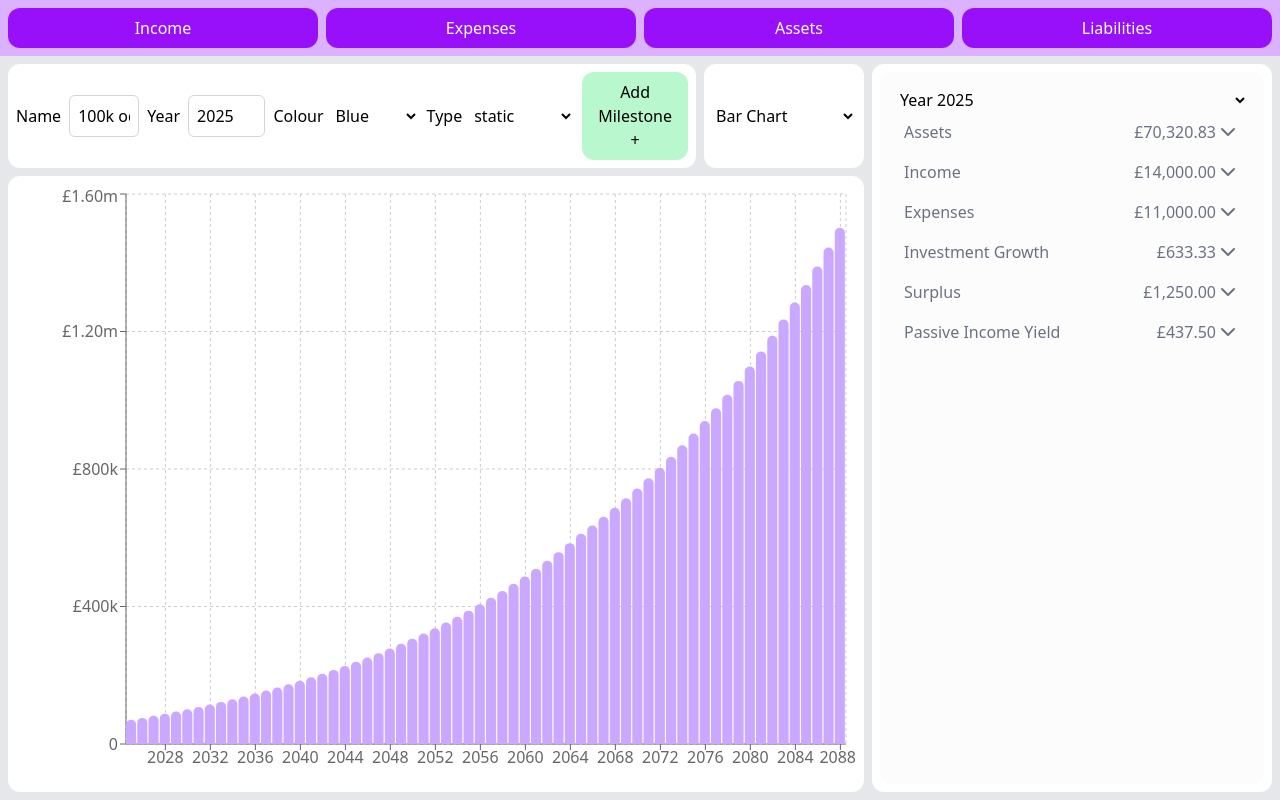
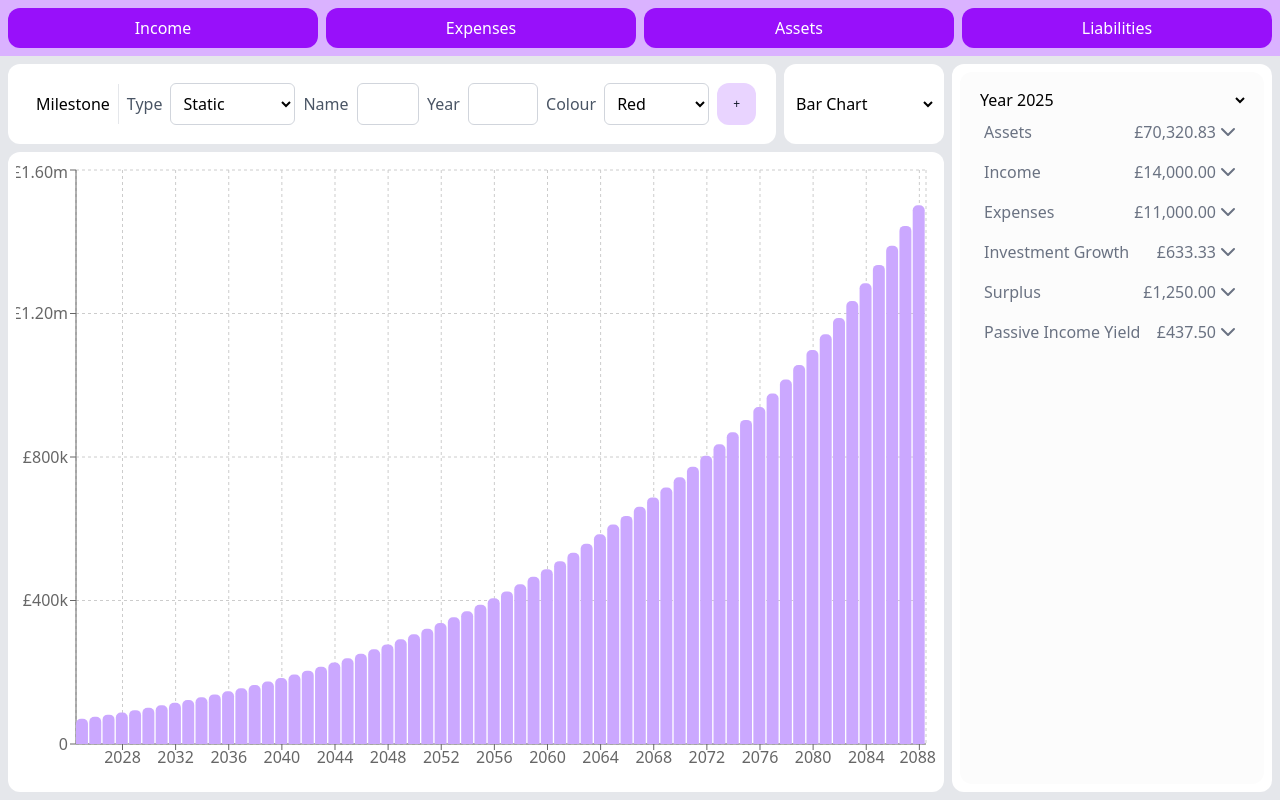
Before and after one commit to JSOClarke/Apollo, a React (Vite) app: page / in a window 1280 px wide. Built offline with nearby package versions, Linux system fonts and the light colour scheme.

Commit message:
Milestones Completed - to be added surplus deficit ordering in the settings page and inflation real or nominal amounts for the rechart bar chart

```diff
--- a/src/components/Charts/BarChart/BarRechart.tsx
+++ b/src/components/Charts/BarChart/BarRechart.tsx
@@ -65,6 +65,7 @@ export default function BarRechart() {
   };
 
   const referenceDots = useMilestoneReferenceDots();
+  console.log("milestonesDotMap", referenceDots);
 
   return (
     <ResponsiveContainer width={"100%"} height={"100%"}>
@@ -76,7 +77,7 @@ export default function BarRechart() {
         <CartesianGrid strokeDasharray="3 3" />
         <XAxis dataKey="year" />
         <YAxis
-          width={100}
+          width={50}
           tickFormatter={(value: number) => tickFormatterFormatter(value)}
         />
 
@@ -97,7 +98,7 @@ export default function BarRechart() {
           cursor="pointer"
           radius={barRadius}
         />
-        {referenceDots.map((i) => {
+        {referenceDots.map((i, idx) => {
           return i;
         })}
       </BarChart>
--- a/src/components/Charts/BarChart/customToolTip/CustomChartToolTip.tsx
+++ b/src/components/Charts/BarChart/customToolTip/CustomChartToolTip.tsx
@@ -2,19 +2,21 @@ import type { TooltipContentProps } from "recharts";
 import type { FlattenedYearlyProjection } from "../../../../types/refactoringTypes";
 import { chartConstants } from "../../../../constants/chartConstants";
 import { useMilestone } from "../../../../contexts/MilestoneContext";
-import { Divide, Milestone } from "lucide-react";
 
 export default function CustomChartToolTip({
   active,
   payload,
   label,
 }: TooltipContentProps<number, string>) {
-  const { milestones } = useMilestone();
+  const { updatedMilestones } = useMilestone();
   if (!active || !payload || !label) return null;
 
   const yearPayload: FlattenedYearlyProjection = payload[0].payload;
+  // console.log("milestones", updatedMilestones);
 
-  const milestonesYear = milestones.find((i) => i.year === yearPayload.year);
+  const milestonesYear = updatedMilestones.find(
+    (i) => i.year === yearPayload.year
+  );
 
   return (
     <div className="bg-white p-2 rounded-lg shadow-md">
--- /dev/null
+++ b/src/components/CustomInputField/CustomInputField.tsx
@@ -0,0 +1,3 @@
+export default function CustomInputField() {
+  return <div></div>;
+}
--- a/src/components/ToolBar/Milestone/MilestoneInput.tsx
+++ b/src/components/ToolBar/Milestone/MilestoneInput.tsx
@@ -14,35 +14,103 @@ interface MilestoneFormData {
 
 export default function MilestoneInput() {
   const { milestones, addMilestone } = useMilestone();
-  const { register, handleSubmit, reset } = useForm<Milestone>({
-    defaultValues: { name: "100k oddy", year: 2025, colour: "#0000FF" },
-  });
+  const { register, handleSubmit, reset, watch } = useForm<Milestone>();
 
-  const onSubmit = (data: MilestoneFormData) => {
+  const onSubmit = (data: Milestone) => {
     console.log("formData", data);
     const newMilestone: Milestone = { ...data, id: Date.now() };
     addMilestone(newMilestone);
     reset();
   };
+
+  const watchedMiltestoneType = watch("type");
+  console.log("milestone type", watchedMiltestoneType);
+  console.log("milestone type typeof", typeof watchedMiltestoneType);
+
   return (
-    <div className="flex-1 bg-white rounded-xl p-2 flex items-center  gap-2 ">
-      <form onSubmit={handleSubmit(onSubmit)} className="flex gap-2">
-        <div className="flex items-center gap-2">
-          <label>Name</label>
-          <input {...register("name")} type="string" className="modal-input " />
+    <div className="flex-1 bg-white rounded-xl p-5 flex items-center   gap-2 ">
+      <div className="border-r border-gray-200 p-2">Milestone</div>
+      <form
+        onSubmit={handleSubmit(onSubmit)}
+        className="flex gap-2 item-center justify-between"
+      >
+        <div className="toolbar-container-input">
+          <label className="toolbar-label-input">Type</label>
+          <select
+            id="type"
+            {...register("type")}
+            className="toolbar-select-input"
+          >
+            {milestoneTypes.map((i, idx) => {
+              return (
+                <option key={idx} value={i.type}>
+                  {i.label}
+                </option>
+              );
+            })}
+          </select>
         </div>
-        <div className="flex items-center gap-2">
-          <label>Year</label>
+        <div className="toolbar-container-input">
+          <label className="toolbar-label-input">Name</label>
           <input
-            {...register("year", { valueAsNumber: true })}
-            type="number"
-            className="modal-input "
+            {...register("name")}
+            type="string"
+            className="toolbar-input"
           />
         </div>
-        <div className="flex items-center gap-2">
-          <label>Colour</label>
+        {watchedMiltestoneType === "static" && (
+          <div className="toolbar-container-input">
+            <label className="toolbar-label-input">Year</label>
+            <input
+              {...register("year", { valueAsNumber: true })}
+              type="number"
+              className="modal-input "
+            />
+          </div>
+        )}
 
-          <select id="colour" {...register("colour")}>
+        {watchedMiltestoneType === "conditional" ? (
+          <div className="toolbar-container-input">
+            <label className="toolbar-label-input">Amount</label>
+            <input
+              type="text"
+              className="modal-input"
+              {...register("amount", {
+                setValueAs: (value: string) => {
+                  if (!value) return undefined;
+                  const numeric = value.replace(/,/g, "");
+                  return /^\d+$/.test(numeric) ? Number(numeric) : undefined;
+                },
+              })}
+              onInput={(e) => {
+                const target = e.target as HTMLInputElement;
+                const rawValue = target.value.replace(/,/g, "");
+
+                // allow only digits
+                if (!/^\d*$/.test(rawValue)) {
+                  target.value = rawValue.replace(/\D/g, "").toLocaleString();
+                  return;
+                }
+
+                if (!rawValue) {
+                  target.value = "";
+                  return;
+                }
+
+                target.value = Number(rawValue).toLocaleString();
+              }}
+            />
+          </div>
+        ) : null}
+
+        <div className="toolbar-container-input">
+          <label className="toolbar-label-input">Colour</label>
+
+          <select
+            id="colour"
+            {...register("colour")}
+            className="toolbar-select-input"
+          >
             {colourOptions.map((i, idx) => {
               return (
                 <option key={idx} value={i.hex}>
@@ -52,21 +120,9 @@ export default function MilestoneInput() {
             })}
           </select>
         </div>
-        <div className="flex items-center gap-2">
-          <label>Type</label>
 
-          <select id="colour" {...register("type")}>
-            {milestoneTypes.map((i, idx) => {
-              return (
-                <option key={idx} value={i}>
-                  {i}
-                </option>
-              );
-            })}
-          </select>
-        </div>
-        <button type="submit" className="modal-save-button">
-          Add Milestone +
+        <button type="submit" className="toolbar-add-button">
+          +
         </button>
       </form>
     </div>
--- a/src/components/ToolBar/Toolbar.tsx
+++ b/src/components/ToolBar/Toolbar.tsx
@@ -11,7 +11,7 @@ export default function Toolbar({
   setSelectedChartId,
 }: ToolBarProps) {
   return (
-    <div className="flex w-full gap-2">
+    <div className="flex w-full gap-2 h-20 ">
       <MilestoneInput />
 
       <ChartOptions
--- a/src/constants/milestoneConstants.ts
+++ b/src/constants/milestoneConstants.ts
@@ -14,4 +14,7 @@ export const colourOptions = [
   { colour: "lime", label: "Lime", hex: "#00FF00" },
 ] as const;
 
-export const milestoneTypes = ["static", "conditional"] as const;
+export const milestoneTypes = [
+  { label: "Static", type: "static", option: 1 },
+  { label: "Conditional", type: "conditional", option: 2 },
+] as const;
--- a/src/contexts/MilestoneContext.tsx
+++ b/src/contexts/MilestoneContext.tsx
@@ -1,14 +1,12 @@
 import { createContext, useContext, useState, type ReactNode } from "react";
 import type { Milestone } from "../types/refactoringTypes";
-
-interface MilestoneFormData {
-  name: string;
-  year: number;
-}
+import { useMemo } from "react";
+import { useProjection } from "./ProjectionContext";
 
 interface MilestoneContextType {
   milestones: Milestone[];
   addMilestone: (milestoneOjection: Milestone) => void;
+  updatedMilestones: Milestone[];
 }
 
 const MilestoneContext = createContext<MilestoneContextType | null>(null);
@@ -18,7 +16,24 @@ export default function MilestoneProvider({
 }: {
   children: ReactNode;
 }) {
+  const projectionData = useProjection();
   const [milestones, setMilestones] = useState<Milestone[]>([]);
+
+  const updatedMilestones: Milestone[] = useMemo(() => {
+    const memoMilestones = milestones.map((i) => {
+      if (i.type === "conditional" && i.amount !== undefined) {
+        const yearData = projectionData.find((e) => {
+          const totalAssets = e.assets.reduce((sum, j) => sum + j.amount, 0);
+          return totalAssets >= i.amount;
+        });
+        return { ...i, year: yearData?.year };
+      }
+      return i;
+    });
+    return memoMilestones;
+  }, [projectionData, milestones]);
+
+  console.log("updatedMilestones", updatedMilestones);
 
   // convert the milestones into a format that will create the reference dots
 
@@ -26,7 +41,11 @@ export default function MilestoneProvider({
     setMilestones((prev) => [...prev, data]);
   }
 
-  const value: MilestoneContextType = { milestones, addMilestone };
+  const value: MilestoneContextType = {
+    milestones,
+    addMilestone,
+    updatedMilestones,
+  };
 
   return (
     <MilestoneContext.Provider value={value}>
--- /dev/null
+++ b/src/hooks/useMilestoneConditonal.tsx
@@ -0,0 +1,12 @@
+import { useProjection } from "../contexts/ProjectionContext";
+
+export default function useMilestoneConditional(amount: number) {
+  const projectionData = useProjection();
+  const yearData = projectionData.find((e) => {
+    const totalAssets = e.assets.reduce((sum, i) => sum + i.amount, 0);
+    if (totalAssets >= amount) {
+      return e;
+    }
+  });
+  return yearData?.year;
+}
--- a/src/hooks/useMilestoneReferenceDots.tsx
+++ b/src/hooks/useMilestoneReferenceDots.tsx
@@ -5,9 +5,10 @@ import { ReferenceDot } from "recharts";
 
 export default function useMilestoneReferenceDots() {
   const projectionData = useProjection();
-  const { milestones } = useMilestone();
+  const { milestones, updatedMilestones } = useMilestone();
+
   const referenceDots = useMemo(() => {
-    const baseMilestonesDotMap = milestones.map((i) => {
+    const baseMilestonesDotMap = updatedMilestones.map((i) => {
       const yearData = projectionData.find((e) => e.year === i.year);
       const maxValueY =
         yearData?.assets.reduce((sum, i) => sum + i.amount, 0) || 0;
--- a/src/index.css
+++ b/src/index.css
@@ -23,3 +23,20 @@
 .modal-select-input {
   @apply w-full border border-gray-300 rounded-md p-2 focus:outline-none focus:border-blue-500 focus:ring-1 focus:ring-blue-300;
 }
+
+.toolbar-container-input {
+  @apply flex items-center gap-2 justify-center;
+}
+.toolbar-input {
+  @apply w-full border border-gray-300 rounded-md p-2 focus:outline-none focus:border-blue-500 focus:ring-1 focus:ring-blue-300;
+}
+.toolbar-label-input {
+  @apply text-gray-600;
+}
+.toolbar-add-button {
+  @apply bg-purple-200 hover:bg-purple-900 text-gray-900 rounded-xl cursor-pointer text-xs px-4 py-2;
+}
+
+.toolbar-select-input {
+  @apply flex border border-gray-300 rounded-md p-2 focus:outline-none focus:border-blue-500 focus:ring-1 focus:ring-blue-300;
+}
--- a/src/pages/Home.tsx
+++ b/src/pages/Home.tsx
@@ -24,7 +24,7 @@ export default function Home() {
           {selectedContent?.element}
         </div>
       </div>
-      <div className="md:min-w-100 flex-shrink-0 yearly-projection-details bg-white rounded-xl p-2 ">
+      <div className="md:min-w-80 flex-shrink-0 yearly-projection-details bg-white rounded-xl p-2 ">
         <Sidebar />
       </div>
     </div>
--- a/src/types/refactoringTypes.ts
+++ b/src/types/refactoringTypes.ts
@@ -80,7 +80,7 @@ export type Milestone = {
   name: string;
   year: number;
   colour: (typeof colourOptions)[number]["hex"];
-  type: typeof milestoneTypes;
+  type: (typeof milestoneTypes)[number]["type"];
   amount?: number;
 };
 
```
